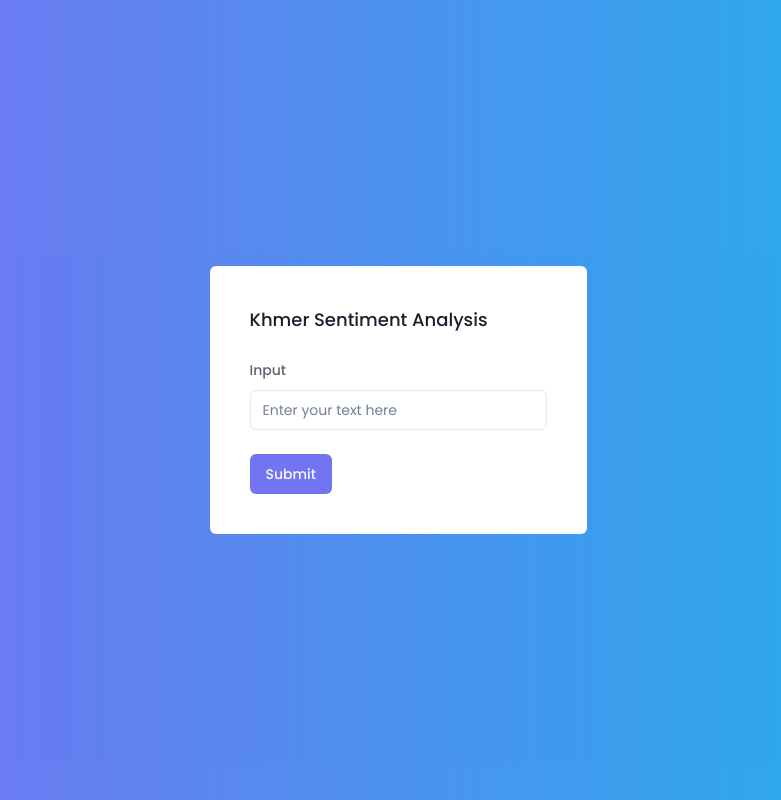
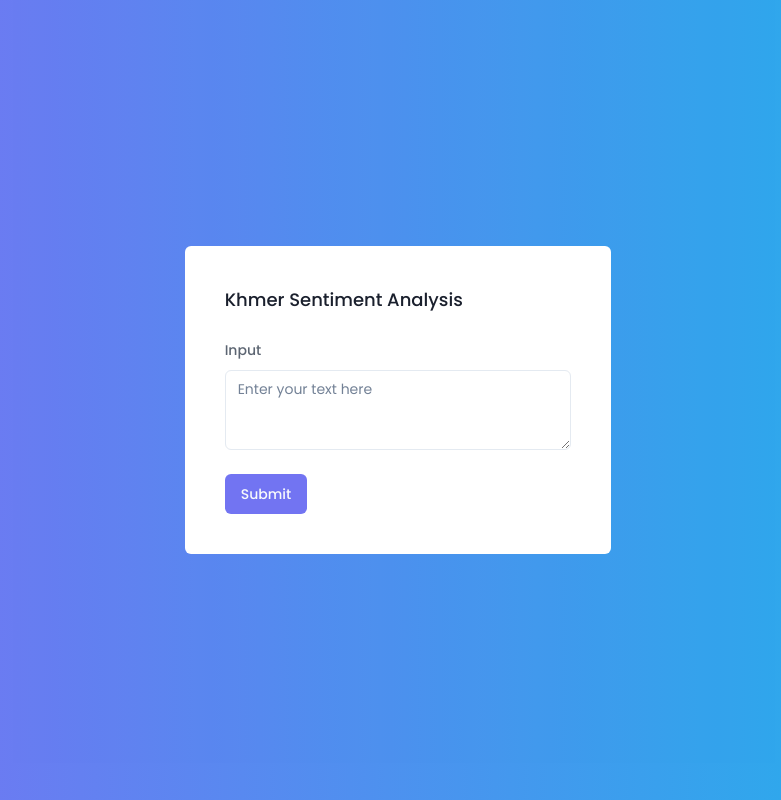
Before and after one commit to panhariths/sentiment-analysis-front, a Next.js app: page / in a window 1280 px wide. Shown: the whole page, without its empty margins (242-1023 px from the left). Built offline with nearby package versions, Linux system fonts and the light colour scheme.

Commit message:
updated result display

```diff
--- a/src/app/page.tsx
+++ b/src/app/page.tsx
@@ -4,12 +4,18 @@
 import { Progress } from "@/components/ui/progress";
 import { useEffect, useState } from "react";
 
+interface SentimentResult {
+  percentage: number;
+  index: number;
+}
+
 const SENTIMENT_MAP = ["Negative", "Neutral", "Positive"];
 
 export default function Home() {
-  const [result, setResult] = useState<number[]>();
-  const [progressBarValues, setProgressBarValues] = useState<number[]>([]);
+  const [result, setResult] = useState<SentimentResult[] | undefined>();
+  const [progressBarValues, setProgressBarValues] = useState<SentimentResult[]>([]);
 
+  // Reupdate state of the progress bar
   useEffect(() => {
     if (!result) {
       setProgressBarValues([]);
@@ -21,13 +27,21 @@
     }, 100);
   }, [result]);
 
-  const updateResult = (array: number[]) => {
-    setResult(array);
+  // Retrieve and sort result based on value
+  const updateResult = (array: number[] | undefined) => {
+    if (!array) {
+      setResult(array);
+      return;
+    }
+
+    const data = array.map((percentage, index) => ({ index, percentage }));
+    data.sort((a, b) => b.percentage - a.percentage);
+    setResult(data);
   };
 
   return (
     <main className="h-screen w-screen flex justify-center items-center bg-gradient-to-r from-indigo-500 from-10% to-sky-500 to-90% opacity-90">
-      <div className="bg-white rounded-md p-10">
+      <div className="bg-white w-1/3 rounded-md p-10">
         <h4 className="text-lg font-medium mb-6">Khmer Sentiment Analysis</h4>
         <FormBox updateResult={updateResult} />
         {result && (
@@ -36,14 +50,14 @@
             <h4 className="font-medium text-gray-800 text-sm">Result</h4>
             {result.map((res, idx) => {
               return (
-                <div key={res.toString()}>
+                <div key={res.percentage.toString()}>
                   <div className="flex justify-between text-xs mb-1">
-                    <p>{SENTIMENT_MAP[idx]}</p>
-                    <p className="font-medium">{(res * 100).toFixed(2)}%</p>
+                    <p>{SENTIMENT_MAP[res.index]}</p>
+                    <p className="font-medium">{(res.percentage * 100).toFixed(2)}%</p>
                   </div>
                   <Progress
                     className="bg-gray-100 h-2 transition-all"
-                    value={progressBarValues[idx] * 100}
+                    value={progressBarValues[idx]?.percentage * 100}
                   />
                 </div>
               );
--- a/src/components/form-box.tsx
+++ b/src/components/form-box.tsx
@@ -15,6 +15,7 @@
 import { Input } from "@/components/ui/input";
 import { getSentiment } from "@/app/api/get-sentiment";
 import { useState } from "react";
+import { Textarea } from "./ui/textarea";
 
 export const formSchema = z.object({
   text: z.string().min(1).max(200),
@@ -35,10 +36,14 @@
   });
 
   async function onSubmit(values: z.infer<typeof formSchema>) {
+    // Reset values
     setIsLoading(true);
     updateResult(undefined);
+
+    // Send request to server
     const response = await getSentiment({ text: values.text });
 
+    // Update values
     if (response) {
       setIsLoading(false);
       updateResult(response.sentiments);
@@ -55,7 +60,7 @@
             <FormItem>
               <FormLabel className="font-regular text-gray-600">Input</FormLabel>
               <FormControl>
-                <Input
+                <Textarea
                   className="focus-visible:ring-0"
                   placeholder="Enter your text here"
                   {...field}
--- /dev/null
+++ b/src/components/ui/textarea.tsx
@@ -0,0 +1,24 @@
+import * as React from "react"
+
+import { cn } from "@/lib/utils"
+
+export interface TextareaProps
+  extends React.TextareaHTMLAttributes<HTMLTextAreaElement> {}
+
+const Textarea = React.forwardRef<HTMLTextAreaElement, TextareaProps>(
+  ({ className, ...props }, ref) => {
+    return (
+      <textarea
+        className={cn(
+          "flex min-h-[80px] w-full rounded-md border border-input bg-background px-3 py-2 text-sm ring-offset-background placeholder:text-muted-foreground focus-visible:outline-none focus-visible:ring-2 focus-visible:ring-ring focus-visible:ring-offset-2 disabled:cursor-not-allowed disabled:opacity-50",
+          className
+        )}
+        ref={ref}
+        {...props}
+      />
+    )
+  }
+)
+Textarea.displayName = "Textarea"
+
+export { Textarea }
```
